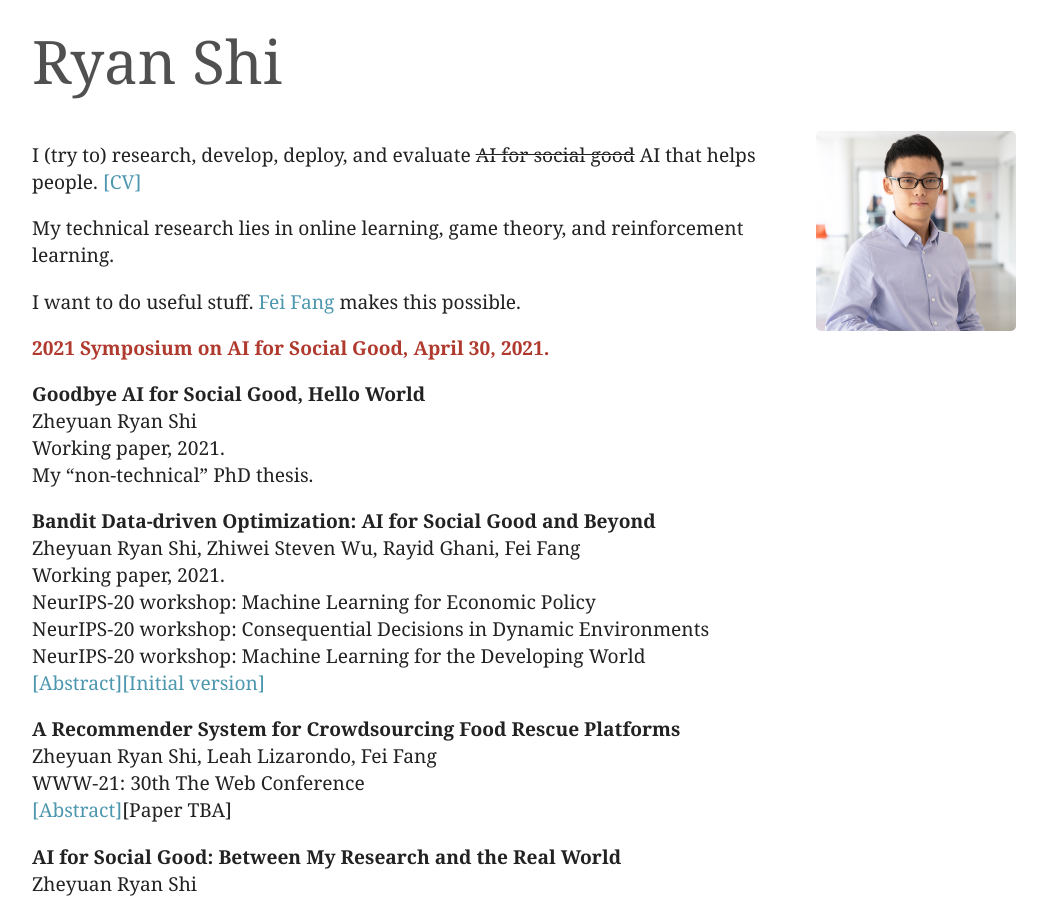
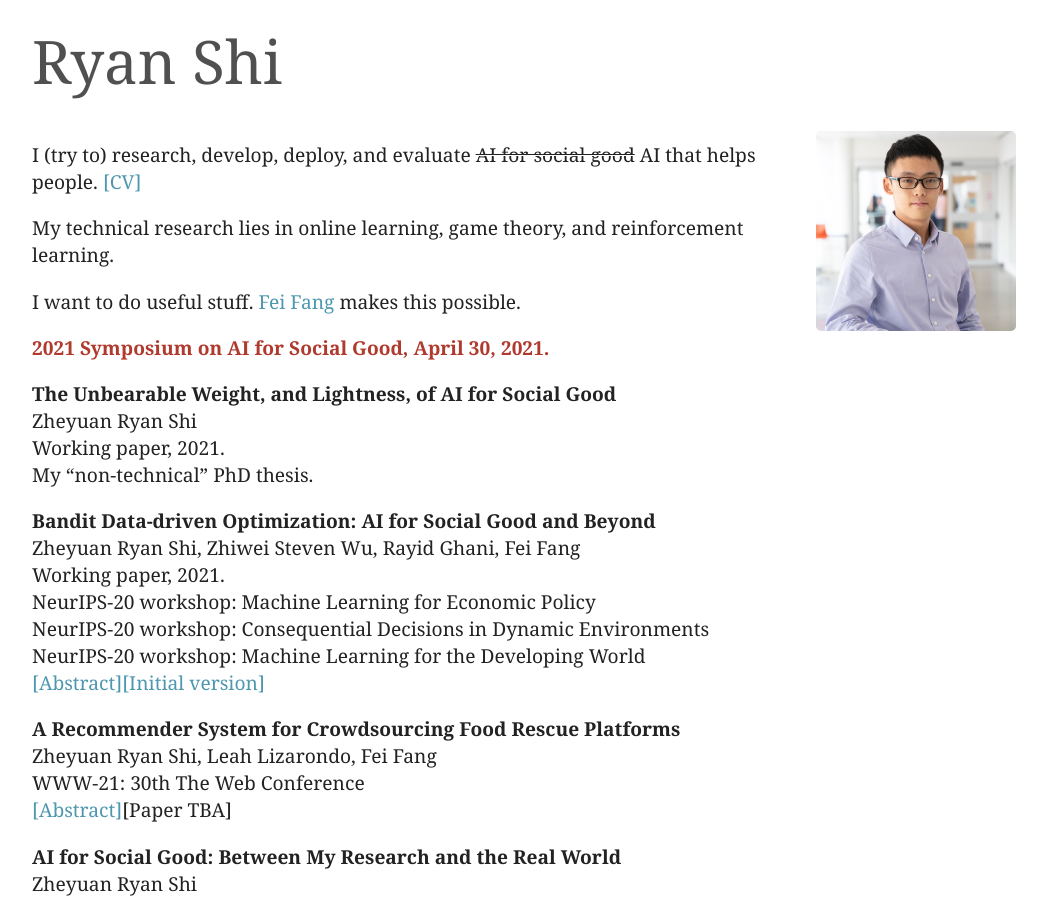
Before and after one commit to ryanzshi/ryanzshi.github.io, a Jekyll site: the page built from index.md, in a window 1280 px wide and 900 px high. Shown: the whole window, without its empty margins (116-1163 px from the left). Built offline with Jekyll 4.4.1, drawn with Linux system fonts in a browser that asks for light colours.

Commit message:
Update index.md

```diff
--- a/index.md
+++ b/index.md
@@ -34,7 +34,7 @@ function absCHF(Id) {
 }
 </script>
 
-**Goodbye AI for Social Good, Hello World**
+**The Unbearable Weight, and Lightness, of AI for Social Good**
 <br>
 Zheyuan Ryan Shi
 <br>
```
